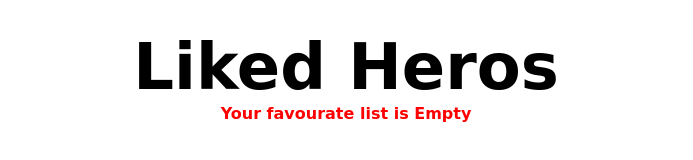
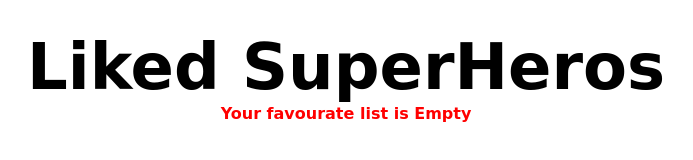
Before and after one commit to AkshayGulhane46/superherohunter, a plain HTML site: page likedHeros/likedHeros.html in a window 1280 px wide. Shown: the whole page, without its empty margins (294-987 px from the left). Drawn offline with Linux system fonts and the light colour scheme; a web font is replaced by a local one.

Commit message:
CommitNameChanges

```diff
--- a/likedHeros/likedHeros.html
+++ b/likedHeros/likedHeros.html
@@ -11,7 +11,7 @@
         <div id="wrapper">
             <div id="logo">
                 <div id="containers">
-                    <p id = "heading"> Liked Heros </p>
+                    <p id = "heading"> Liked SuperHeros </p>
                 </div>
             </div>
             <!-- Liked Heros will go here-->
```
Also changed, not shown: details/charDetails.html (+1 -1 lines).
